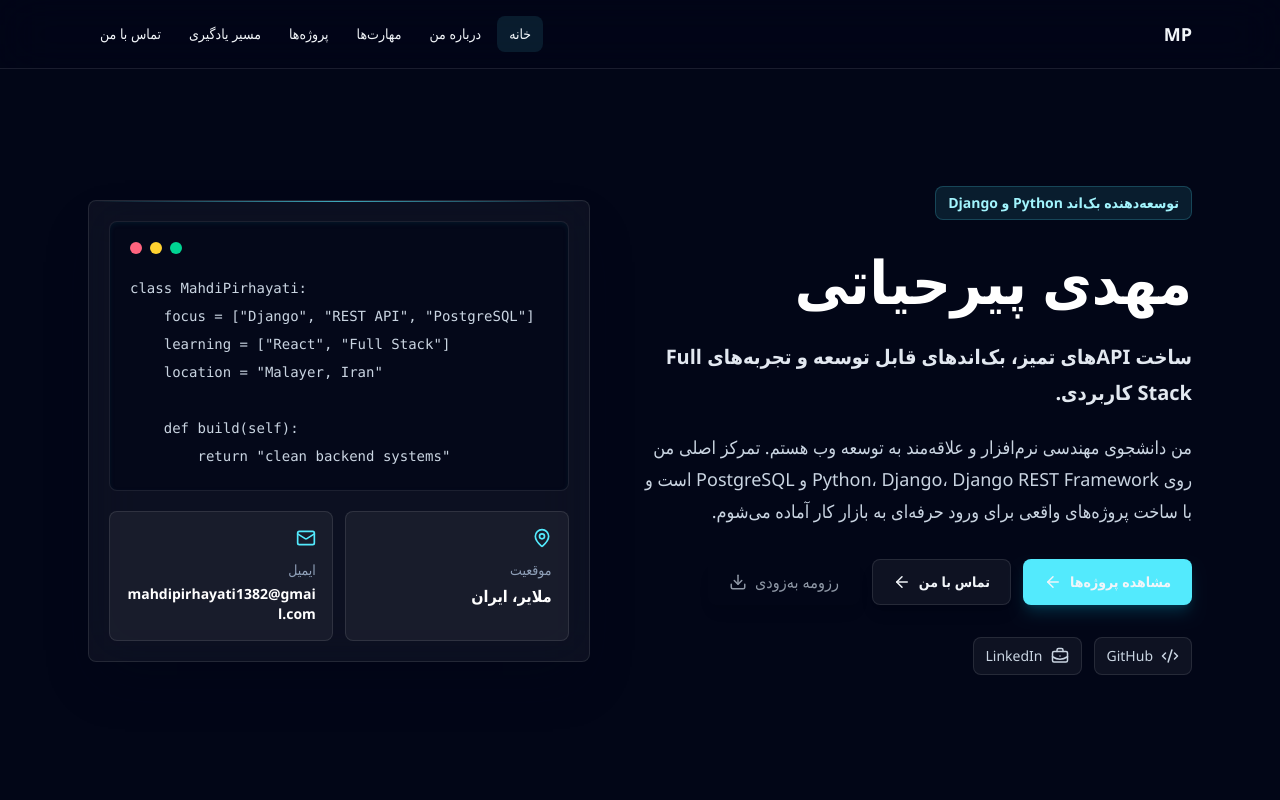
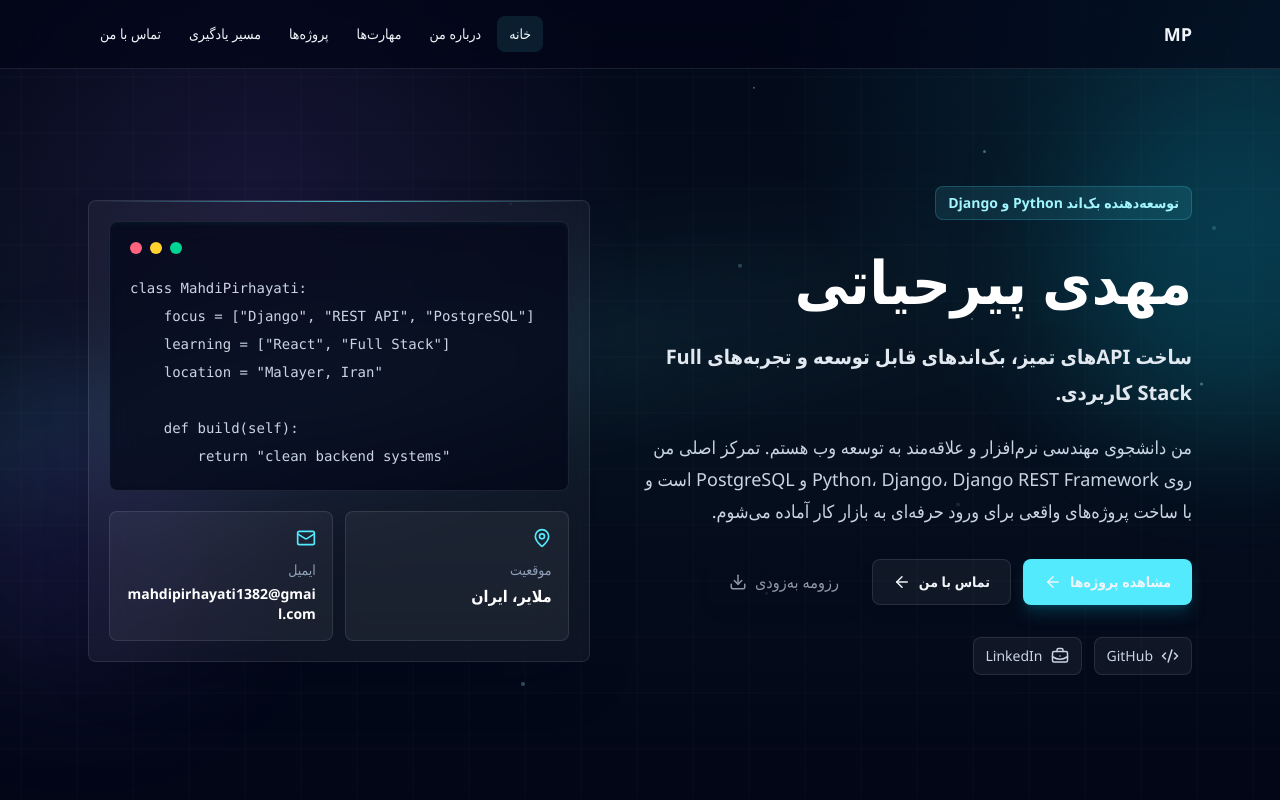
Before and after one commit to mahdipir82/resume, a React (Vite) app: page / in a window 1280 px wide. Shown: the top 800 px of the page. Built offline with nearby package versions, Linux system fonts and the light colour scheme.

Commit message:
fix: restore animated background and section scrolling

```diff
--- a/src/components/layout/AnimatedBackground.jsx
+++ b/src/components/layout/AnimatedBackground.jsx
@@ -13,9 +13,20 @@ export function AnimatedBackground() {
   const reducedMotion = useReducedMotion()
 
   return (
-    <div className="pointer-events-none fixed inset-0 -z-10 overflow-hidden bg-[#020817]">
+    <div className="pointer-events-none fixed inset-0 z-0 overflow-hidden bg-[#020817]">
       <div className="absolute inset-0 bg-[radial-gradient(circle_at_top_right,rgba(34,211,238,0.18),transparent_34%),radial-gradient(circle_at_20%_25%,rgba(168,85,247,0.12),transparent_32%),linear-gradient(180deg,#020817_0%,#06111f_48%,#020617_100%)]" />
-      <div className="absolute inset-0 opacity-[0.16] [background-image:linear-gradient(rgba(148,163,184,0.25)_1px,transparent_1px),linear-gradient(90deg,rgba(148,163,184,0.25)_1px,transparent_1px)] [background-size:56px_56px]" />
+      <motion.div
+        aria-hidden="true"
+        className="absolute inset-0 opacity-[0.16] [background-image:linear-gradient(rgba(148,163,184,0.25)_1px,transparent_1px),linear-gradient(90deg,rgba(148,163,184,0.25)_1px,transparent_1px)] [background-size:56px_56px]"
+        animate={reducedMotion ? undefined : { backgroundPosition: ['0px 0px', '56px 56px'] }}
+        transition={{ duration: 18, repeat: Infinity, ease: 'linear' }}
+      />
+      <motion.div
+        aria-hidden="true"
+        className="absolute -inset-x-32 top-1/3 h-32 rotate-[-10deg] bg-gradient-to-l from-transparent via-cyan-300/10 to-transparent blur-2xl"
+        animate={reducedMotion ? undefined : { x: ['25%', '-25%', '25%'] }}
+        transition={{ duration: 16, repeat: Infinity, ease: 'easeInOut' }}
+      />
       <motion.div
         aria-hidden="true"
         className="absolute -right-32 top-20 h-80 w-80 rounded-full bg-cyan-400/15 blur-3xl"
--- a/src/components/layout/Header.jsx
+++ b/src/components/layout/Header.jsx
@@ -15,6 +15,18 @@ export function Header() {
   const [isOpen, setIsOpen] = useState(false)
   const sectionIds = useMemo(() => navItems.map((item) => item.id), [])
   const activeSection = useActiveSection(sectionIds)
+
+  const scrollToSection = (event, item) => {
+    event.preventDefault()
+    const section = document.getElementById(item.id)
+
+    if (section) {
+      section.scrollIntoView({ behavior: 'smooth', block: 'start' })
+      window.history.pushState(null, '', item.href)
+    }
+
+    setIsOpen(false)
+  }
 
   const linkClass = (id) =>
     `rounded-lg px-3 py-2 text-sm font-medium transition focus-visible:outline focus-visible:outline-2 focus-visible:outline-offset-4 focus-visible:outline-cyan-300 ${
@@ -38,7 +50,12 @@ export function Header() {
 
         <div className="hidden items-center gap-1 lg:flex">
           {navItems.map((item) => (
-            <a className={linkClass(item.id)} href={item.href} key={item.id}>
+            <a
+              className={linkClass(item.id)}
+              href={item.href}
+              key={item.id}
+              onClick={(event) => scrollToSection(event, item)}
+            >
               {item.label}
             </a>
           ))}
@@ -67,7 +84,7 @@ export function Header() {
                 className={linkClass(item.id)}
                 href={item.href}
                 key={item.id}
-                onClick={() => setIsOpen(false)}
+                onClick={(event) => scrollToSection(event, item)}
               >
                 {item.label}
               </a>
--- a/src/components/layout/PageShell.jsx
+++ b/src/components/layout/PageShell.jsx
@@ -4,7 +4,9 @@ export function PageShell({ children }) {
   return (
     <>
       <AnimatedBackground />
-      <div className="relative isolate min-h-screen text-slate-100">{children}</div>
+      <div className="relative z-10 min-h-screen overflow-x-hidden text-slate-100">
+        {children}
+      </div>
     </>
   )
 }
--- a/src/index.css
+++ b/src/index.css
@@ -29,6 +29,12 @@ body {
   min-height: 100vh;
   direction: rtl;
   background: #020617;
+  overflow-x: hidden;
+}
+
+#root {
+  min-height: 100vh;
+  isolation: isolate;
 }
 
 a {
```
